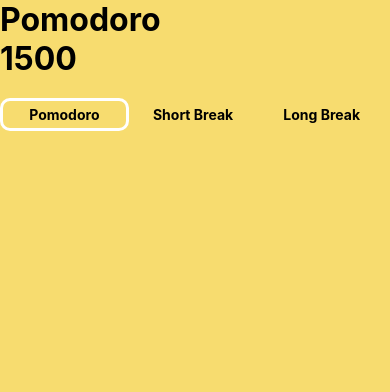
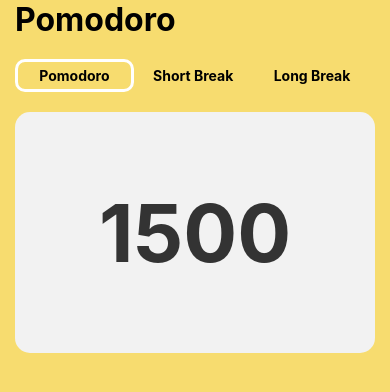
Before and after one commit to robertcach/pomodoro-app, a React Native app: screen / in a window 390 px wide. Shown: the top 392 px of the page. Built offline with nearby package versions, Linux system fonts and the light colour scheme.

Commit message:
style: create Timer component with it's styles and import it in App

```diff
--- a/App.tsx
+++ b/App.tsx
@@ -9,6 +9,7 @@ import {
   TIME_TYPES,
 } from "./src/constants";
 import Header from "./src/components/Header";
+import Timer from "./src/components/Timer";
 
 export default function App() {
   const [isWorking, setIsWorking] = useState(false);
@@ -21,14 +22,22 @@ export default function App() {
     <SafeAreaView
       style={[styles.container, { backgroundColor: COLORS[timeOptionIndex] }]}
     >
-      <View style={{ paddingTop: Platform.OS === "android" ? 30 : 0 }}>
+      <View
+        style={{
+          flex: 1,
+          paddingHorizontal: 15,
+          paddingTop: Platform.OS === "android" ? 30 : 0,
+        }}
+      >
         <Text style={styles.text}>Pomodoro</Text>
-        <Text style={styles.text}>{time}</Text>
+
         <Header
           currentTime={currentTime}
           setCurrentTime={setCurrentTime}
           setTime={setTime}
         />
+
+        <Timer time={time} />
         <StatusBar style="auto" />
       </View>
     </SafeAreaView>
--- /dev/null
+++ b/src/components/Timer.tsx
@@ -0,0 +1,29 @@
+import { Text, View, StyleSheet } from "react-native";
+
+interface TimerProps {
+  time: number;
+}
+
+export default function Timer({ time }: TimerProps) {
+  return (
+    <View style={styles.container}>
+      <Text style={styles.time}>{time}</Text>
+    </View>
+  );
+}
+
+const styles = StyleSheet.create({
+  container: {
+    flex: 0.3,
+    justifyContent: "center",
+    backgroundColor: "#f2f2f2",
+    padding: 15,
+    borderRadius: 15,
+  },
+  time: {
+    fontSize: 80,
+    fontWeight: "bold",
+    textAlign: "center",
+    color: "#333333",
+  },
+});
```
